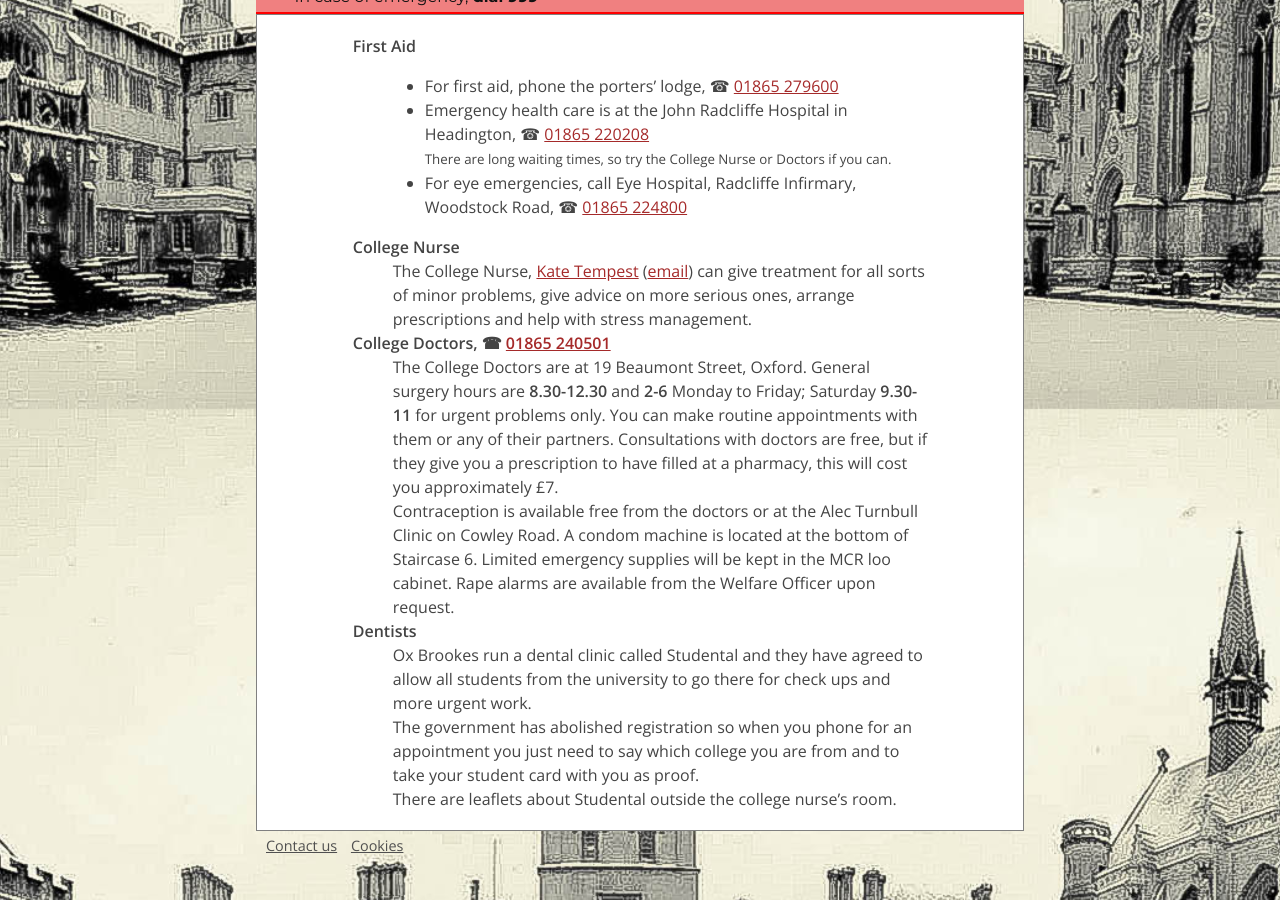
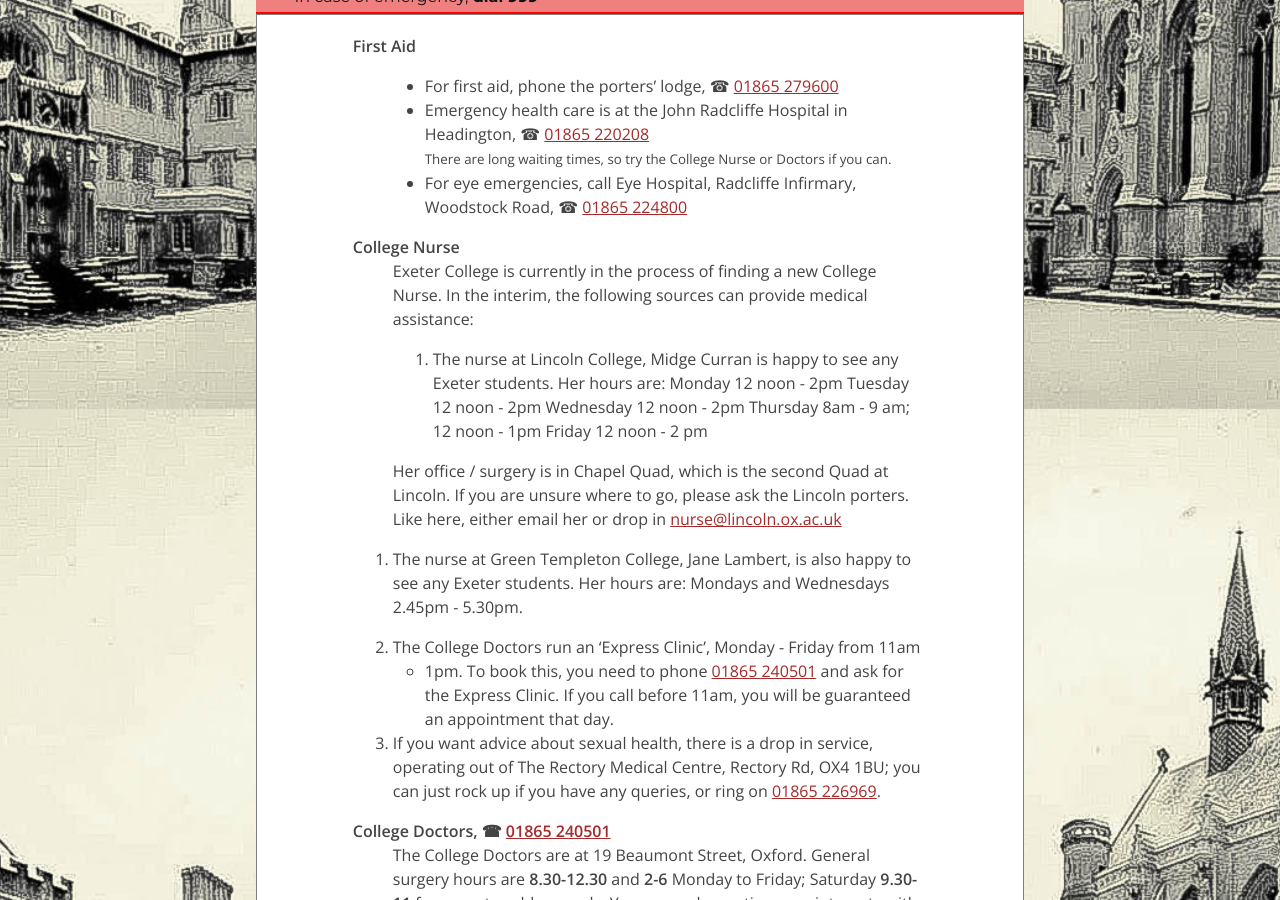
Before and after one commit to exetermcr/exetermcr.github.io, a Jekyll site: the page built from medical.markdown, in a window 1280 px wide and 900 px high, scrolled down 491 px. Built offline with Jekyll 4.4.1, drawn with Linux system fonts in a browser that asks for light colours.

Commit message:
Update medical.markdown

```diff
--- a/medical.markdown
+++ b/medical.markdown
@@ -13,10 +13,31 @@ First Aid
     ☎ [01865 224800](tel:01865224800)
 
 College Nurse
-: The College Nurse, [Kate Tempest](http://www.exeter.ox.ac.uk/kate-tempest)
-([email](mailto:nurse@exeter.ox.ac.uk)) can give treatment for all sorts of minor problems,
-give advice on more serious ones, arrange prescriptions and help with
-stress management.
+: Exeter College is currently in the process of finding a new College Nurse. In the interim, the following sources can provide medical assistance:
+1. The nurse at Lincoln College, Midge Curran is happy to see any Exeter
+   students. Her hours are:
+   Monday         12 noon - 2pm
+   Tuesday         12 noon - 2pm
+   Wednesday     12 noon - 2pm
+   Thursday         8am - 9 am; 12 noon - 1pm
+   Friday             12 noon - 2 pm
+
+   Her office / surgery is in Chapel Quad, which is the second Quad at
+   Lincoln. If you are unsure where to go, please ask the Lincoln porters.
+   Like here, either email her or drop in [nurse@lincoln.ox.ac.uk](mailto:nurse@lincoln.ox.ac.uk)
+
+2. The nurse at Green Templeton College, Jane Lambert, is also happy to
+   see any Exeter students. Her hours are:
+   Mondays and Wednesdays 2.45pm - 5.30pm.
+
+3. The College Doctors run an 'Express Clinic', Monday - Friday from 11am
+   - 1pm. To book this, you need to phone [01865 240501](tel:01865240501) and ask for the Express
+   Clinic. If you call before 11am, you will be guaranteed an appointment
+   that day.
+
+4. If you want advice about sexual health, there is a drop in service,
+   operating out of The Rectory Medical Centre, Rectory Rd, OX4 1BU; you can
+   just rock up if you have any queries, or ring on [01865 226969](tel:01865226969).
 
 College Doctors, ☎ [01865 240501](tel:01865240501)
 : The College Doctors are at 19 Beaumont Street, Oxford.
```
